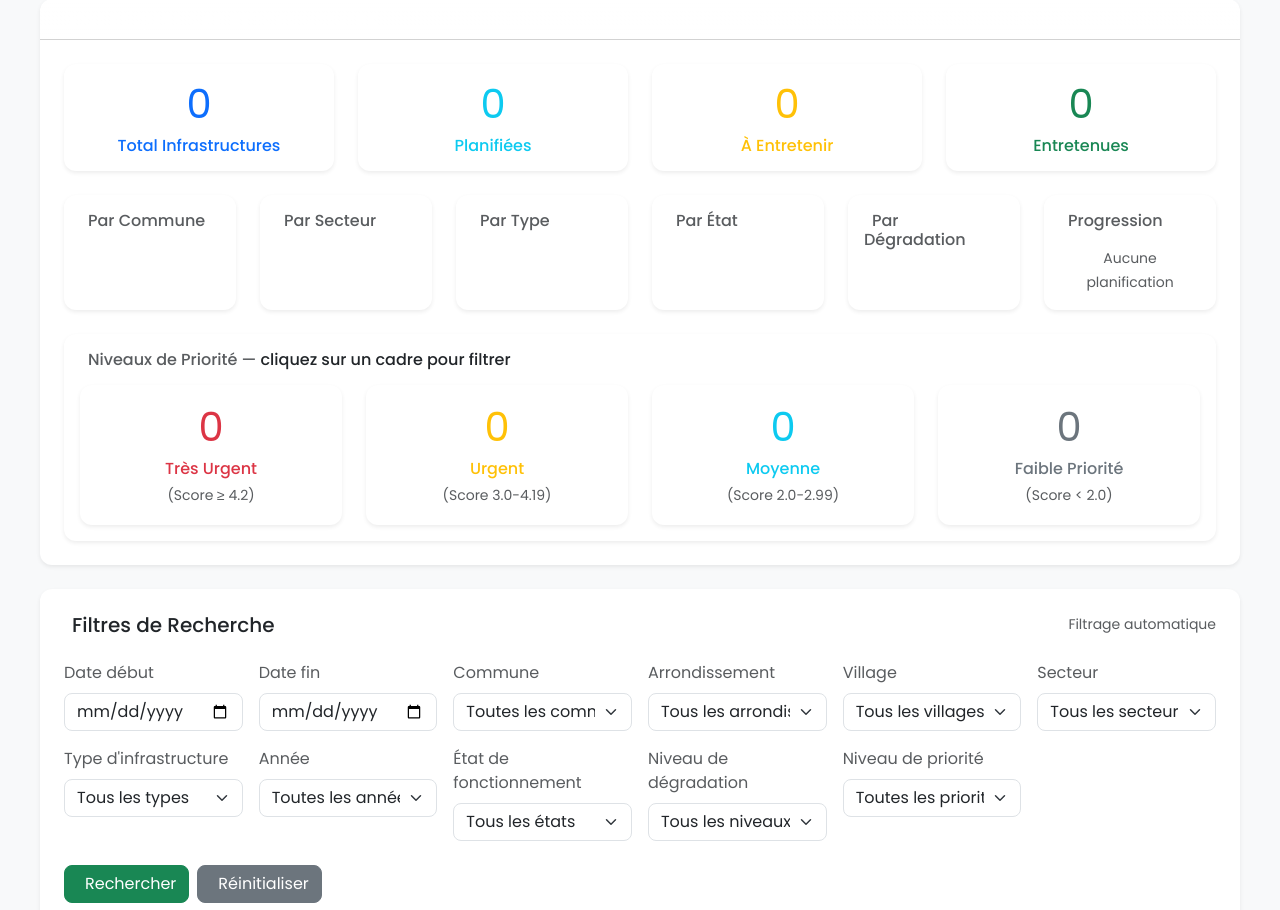
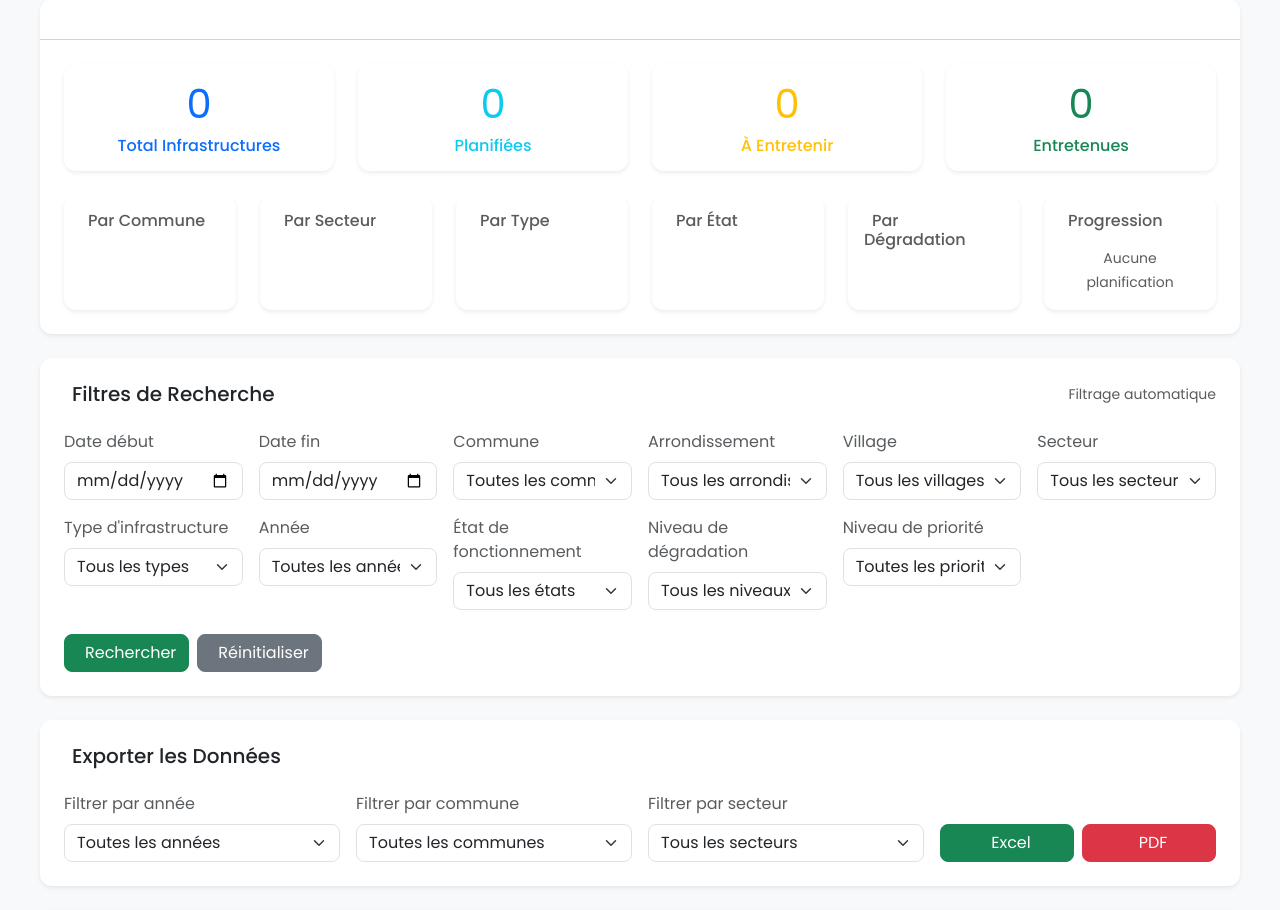
Before and after one commit to rufusakande/adecob, a Laravel app: page /infrastructures in a window 1280 px wide. Shown: the part 268-1178 px from the top of the page. Run offline with Laravel 10, Linux system fonts and the light colour scheme; a user stored in the database is signed in; data comes from the database, SQL or seed files in the repository; data that the repository does not hold is empty; parts of the project's set-up code (start-up, migrations or seed data) failed here and were passed over.

Commit message:
Changes
Co-authored-by: rufusakande <135637562+rufusakande@users.noreply.github.com>

```diff
--- a/resources/views/infrastructures/index.blade.php
+++ b/resources/views/infrastructures/index.blade.php
@@ -255,67 +255,9 @@
                 </div>
             </div>
 
-            <!-- Niveaux de priorité (cliquables pour filtrer) -->
-            <div class="row mt-4">
-                <div class="col-12">
-                    <div class="card border-0 shadow-sm">
-                        <div class="card-body">
-                            <div class="d-flex flex-wrap justify-content-between align-items-center mb-3 gap-2">
-                                <h6 class="text-muted mb-0">
-                                    <i class="fas fa-exclamation-triangle me-2 text-danger"></i>
-                                    Niveaux de Priorité — <span class="text-dark">cliquez sur un cadre pour filtrer</span>
-                                </h6>
-                                @if(!empty($priorityFilter))
-                                    @php
-                                        $clearParams = request()->except(['priority', 'page']);
-                                    @endphp
-                                    <a href="{{ route('infrastructures.index', $clearParams) }}" class="btn btn-sm btn-outline-secondary">
-                                        <i class="fas fa-times me-1"></i> Effacer le filtre priorité
-                                    </a>
-                                @endif
-                            </div>
-
-                            @php
-                                $priorityCards = [
-                                    'tres_urgent' => ['label' => 'Très Urgent', 'sub' => '(Score ≥ 4.2)', 'color' => 'danger', 'count' => $priorityStats['tres_urgent'] ?? 0],
-                                    'urgent'      => ['label' => 'Urgent',      'sub' => '(Score 3.0-4.19)', 'color' => 'warning', 'count' => $priorityStats['urgent'] ?? 0],
-                                    'moyenne'     => ['label' => 'Moyenne',     'sub' => '(Score 2.0-2.99)', 'color' => 'info',    'count' => $priorityStats['moyenne'] ?? 0],
-                                    'faible'      => ['label' => 'Faible Priorité', 'sub' => '(Score < 2.0)', 'color' => 'secondary', 'count' => $priorityStats['faible'] ?? 0],
-                                ];
-                                $baseParams = request()->except(['priority', 'page']);
-                            @endphp
-
-                            <div class="row g-4">
-                                @foreach($priorityCards as $key => $p)
-                                    @php
-                                        $isActive = ($priorityFilter ?? null) === $key;
-                                        $params = $isActive ? $baseParams : array_merge($baseParams, ['priority' => $key]);
-                                        $url = route('infrastructures.index', $params);
-                                    @endphp
-                                    <div class="col-md-6 col-lg-3">
-                                        <a href="{{ $url }}"
-                                           class="priority-card card border-0 shadow-sm h-100 text-decoration-none {{ $isActive ? 'priority-card-active border-'.$p['color'] : '' }}"
-                                           title="{{ $isActive ? 'Retirer ce filtre' : 'Filtrer par ' . $p['label'] }}">
-                                            <div class="card-body text-center position-relative">
-                                                @if($isActive)
-                                                    <span class="badge bg-{{ $p['color'] }} position-absolute top-0 end-0 m-2">
-                                                        <i class="fas fa-check"></i> Actif
-                                                    </span>
-                                                @endif
-                                                <div class="display-6 text-{{ $p['color'] }} mb-2">{{ $p['count'] }}</div>
-                                                <h6 class="text-{{ $p['color'] }} mb-1">{{ $p['label'] }}</h6>
-                                                <small class="text-muted">{{ $p['sub'] }}</small>
-                                            </div>
-                                        </a>
-                                    </div>
-                                @endforeach
-                            </div>
-                        </div>
-                    </div>
-                </div>
-            </div>
         </div>
     </div>
+
 
     <!-- Formulaire de recherche -->
     @if(!Auth::user()->isPublicUser())
```
